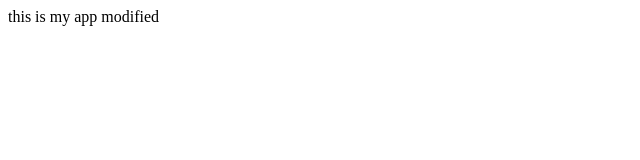
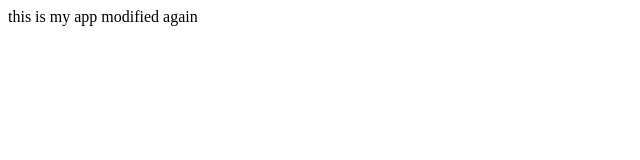
Before and after one commit to Suresh-Jagwani/my_app_sample, a plain HTML site: page index.html in a window 1280 px wide. Shown: the full height of the page, 0-640 px from the left. Drawn offline with Linux system fonts and the light colour scheme.

Commit message:
changed app.js

```diff
--- a/app.js
+++ b/app.js
@@ -0,0 +1 @@
+console.log("hello world")
--- a/index.html
+++ b/index.html
@@ -5,7 +5,7 @@
 	<title>My app</title>
 </head>
 <body>
-	this is my app modified
+	this is my app modified again
 
 </body>
 </html>
```
